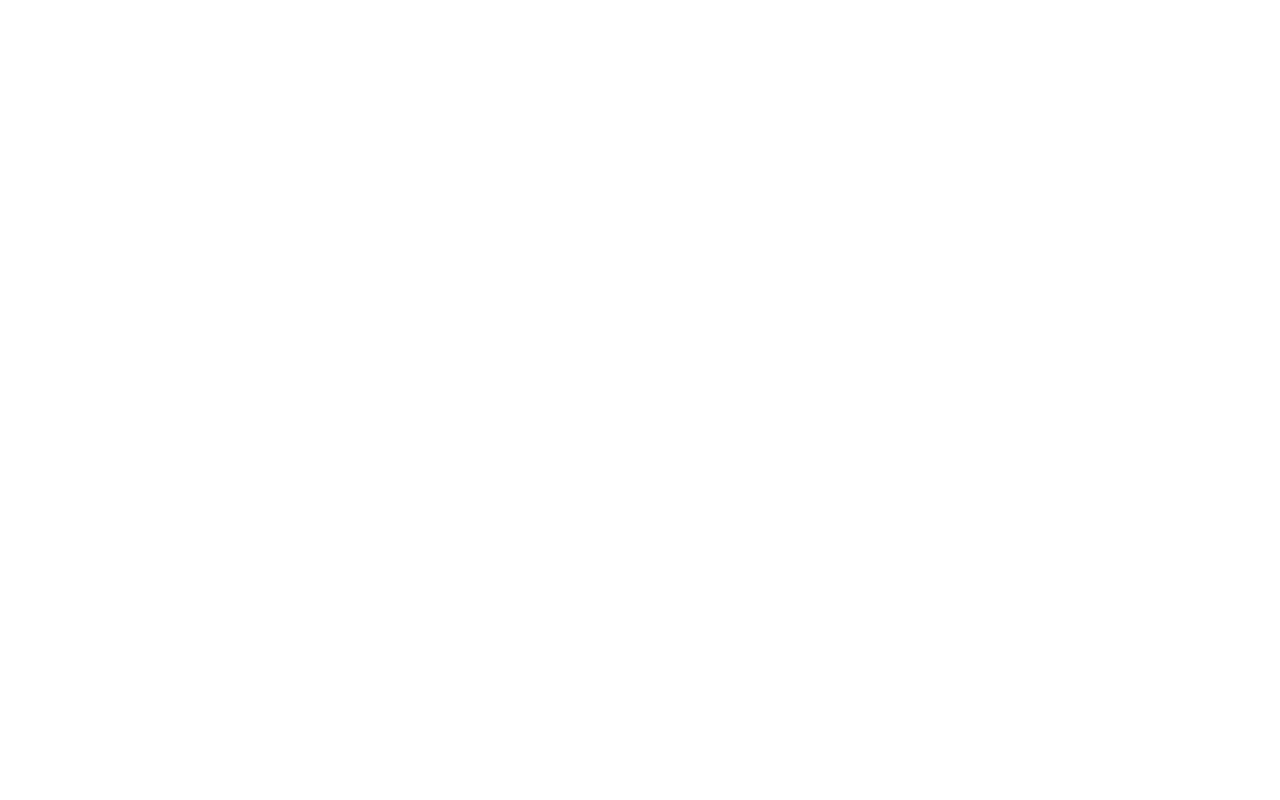
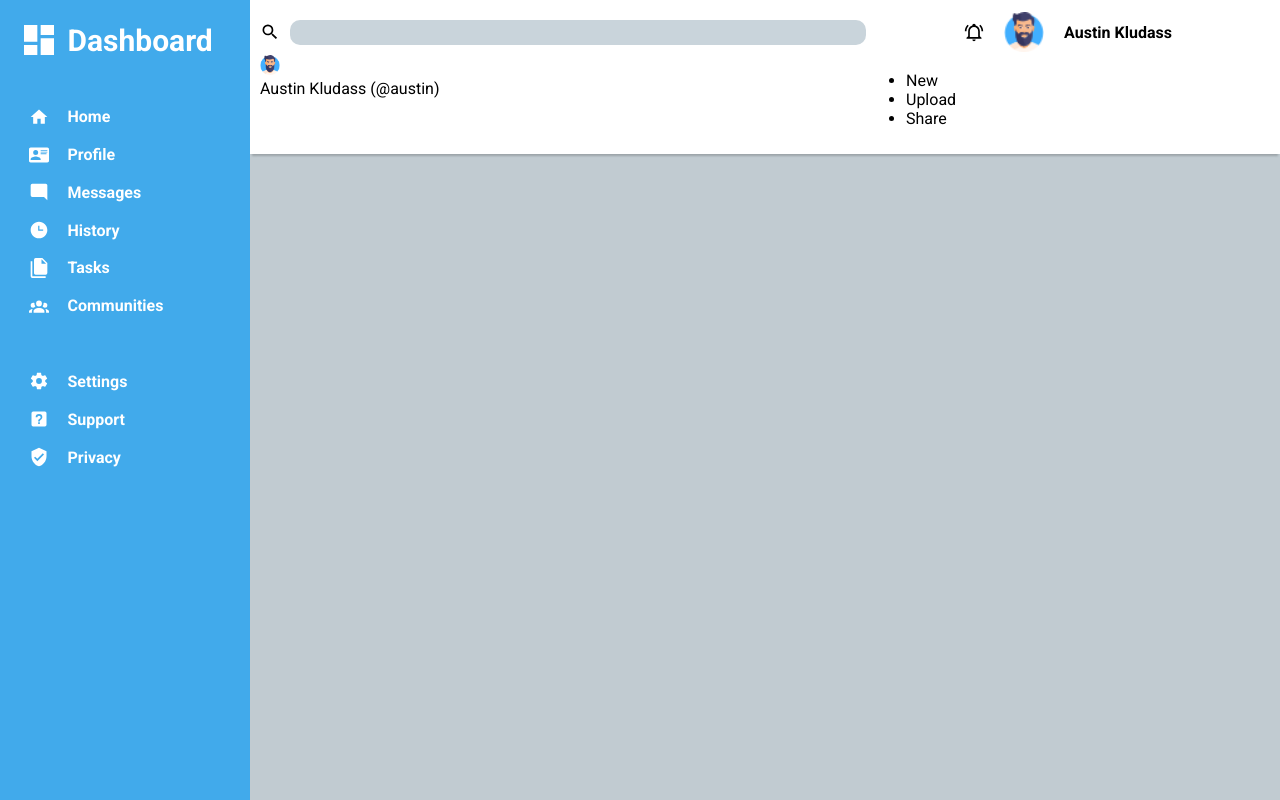
Before and after one commit to austinkludass/odin-dashboard, a plain HTML site: page index.html in a window 1280 px wide. Drawn offline with Linux system fonts and the light colour scheme.

Commit message:
Added Sidebar and SearchBar style

```diff
--- a/index.html
+++ b/index.html
@@ -7,6 +7,60 @@
     <link rel="stylesheet" href="style.css" />
 </head>
 <body>
+    <div class="container">
+        <div class="navbar">
+            <div class="search-container">
+                <img src="./assets/magnify.svg" alt="search" width="20" height="20" />
+                <input type="text" />
+            </div>
+            <div class="profile-container">
+                <img src="./assets/bell-ring-outline.svg" alt="search" width="20" height="20" />
+                <img class="profilepic-small" src="./assets/man.png" alt="search" width="20" height="20" />
+                <div><strong>Austin Kludass</strong></div>
+            </div>
+            <div class="large-profile-container">
+                <img src="./assets/man.png" alt="search" width="20" height="20" />
+                <div>Austin Kludass (@austin)</div>
+            </div>
+            <div class="nav-container">
+                <ul>
+                    <li>New</li>
+                    <li>Upload</li>
+                    <li>Share</li>
+                </ul>
+            </div>
+        </div>
+        <div class="sidebar">
+            <div class="sidebar-grid">
+                <img class="filter-white" src="./assets/view-dashboard.svg" alt="dashboard" />
+                <div><a class="heading" href="#dashboard">Dashboard</a></div>
+                <div></div>
+                <div></div>
+                <img class="filter-white" src="./assets/home.svg" alt="home" />
+                <div><a href="#home">Home</a></div>
+                <img class="filter-white" src="./assets/card-account-details.svg" alt="profile" />
+                <div><a href="#profile">Profile</a></div>
+                <img class="filter-white" src="./assets/message-reply.svg" alt="messages" />
+                <div><a href="#messages">Messages</a></div>
+                <img class="filter-white" src="./assets/clock-time-three.svg" alt="history" />
+                <div><a href="#history">History</a></div>
+                <img class="filter-white" src="./assets/file-multiple.svg" alt="tasks" />
+                <div><a href="#tasks">Tasks</a></div>
+                <img class="filter-white" src="./assets/account-group.svg" alt="communities" />
+                <div><a href="#communities">Communities</a></div>
+                <div></div>
+                <div></div>
+                <img class="filter-white" src="./assets/cog.svg" alt="settings" />
+                <div><a href="#settings">Settings</a></div>
+                <img class="filter-white" src="./assets/help-box.svg" alt="support" />
+                <div><a href="#support">Support</a></div>
+                <img class="filter-white" src="./assets/shield-check.svg" alt="privacy" />
+                <div><a href="#privacy">Privacy</a></div>
+            </div>
+        </div>
+        <div class="content">
 
+        </div>
+    </div>
 </body>
 </html>
--- a/style.css
+++ b/style.css
@@ -0,0 +1,106 @@
+@import url('https://fonts.googleapis.com/css2?family=Roboto:ital,wght@0,100..900;1,100..900&display=swap');
+
+html {
+    font-family: 'Roboto', sans-serif;
+}
+
+body {
+    padding: 0;
+    margin: 0;
+}
+
+a {
+    text-decoration: none;
+    color: white;
+}
+
+.container {
+    display: grid;
+    height: 100vh;
+    grid-template: 1fr 6fr / 250px 3fr;
+}
+
+.navbar {
+    background-color: white;
+    box-shadow: 0 4px 2px -2px rgba(0, 0, 0, 0.2);
+    grid-area: 1 / 2 / 2 / 3;
+    z-index: 1;
+    display: grid;
+    grid-template: 1fr 2fr / 3fr 2fr;
+    padding: 10px;
+}
+
+.sidebar {
+    background-color: rgb(65, 170, 235);
+    grid-area: 1 / 1 / 3 / 2;
+    padding: 20px 10px;
+}
+
+.sidebar-grid {
+    display: grid;
+    grid-template: repeat(12, 1fr) / 1fr 3fr;
+    color: white;
+    font-weight: bold;
+    height: 60%;
+}
+
+.sidebar-grid > div {
+    justify-self: flex-start;
+    align-self: center;
+}
+
+.sidebar-grid > img {
+    justify-self: center;
+    align-self: center;
+}
+
+.content {
+    background-color: rgb(193, 203, 209);
+}
+
+.filter-white {
+    filter: invert(100%) sepia(100%) saturate(2%) hue-rotate(358deg) brightness(109%) contrast(101%);
+    width: 20px;
+    height: 20px;
+}
+
+.filter-white:nth-child(1) {
+    width: 40px;
+    height: 40px;
+}
+
+.heading {
+    font-size: 30px;
+}
+
+.search-container {
+    display: flex;
+    justify-content: center;
+    align-items: center;
+    gap: 10px;
+}
+
+input {
+    background-color: rgb(201, 212, 219);
+    border: none;
+    border-radius: 10px;
+    padding: 0 10px;
+    height: 25px;
+    width: 100%;
+}
+
+input:active {
+    border: none;
+}
+
+.profile-container {
+    display: flex;
+    justify-content: center;
+    align-items: center;
+    gap: 20px;
+}
+
+.profilepic-small {
+    width: 40px;
+    height: 40px;
+}
```
Also changed, not shown: assets/account-group.svg (added), assets/bell-ring-outline.svg (added), assets/card-account-details.svg (added), assets/clock-time-three.svg (added), assets/cog.svg (added), assets/file-multiple.svg (added), assets/help-box.svg (added), assets/home.svg (added), assets/magnify.svg (added), assets/man.png (added), assets/message-reply.svg (added), assets/shield-check.svg (added), assets/view-dashboard.svg (added), 1 other file.
